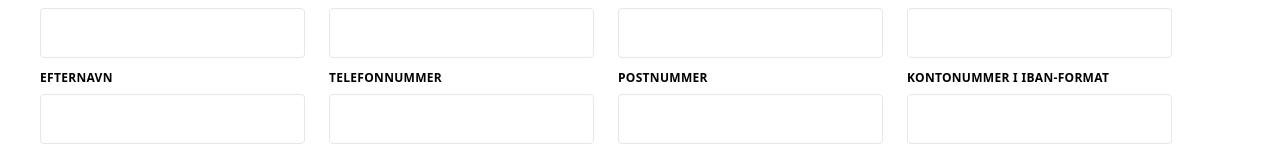
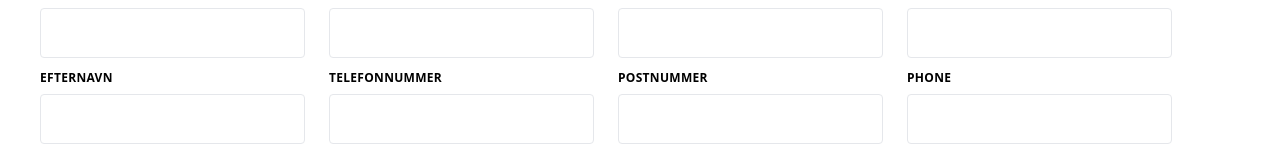
Before and after one commit to abdulahiroble/submit-phone, a Next.js app: page /form in a window 1280 px wide. Shown: the part 444-604 px from the top of the page. Built offline with nearby package versions, Linux system fonts and the light colour scheme.

Commit message:
Submit query

```diff
--- a/pages/form.js
+++ b/pages/form.js
@@ -21,7 +21,7 @@ const form = () => {
         adresse: "",
         by: "",
         kontonummer: "",
-        message: "",
+        phone: router.query.phone
     })
     const handleServerResponse = (ok, msg) => {
         if (ok) {
@@ -39,7 +39,7 @@ const form = () => {
                 adresse: "",
                 by: "",
                 kontonummer: "",
-                message: "",
+                phone: router.query.phone
 
             })
         } else {
@@ -183,15 +183,16 @@ const form = () => {
                                     required
                                     value={inputs.by}
                                 />
-                                <label htmlFor="kontonummer" className="block uppercase tracking-wide text-grey-darker text-xs font-bold mb-2">Kontonummer i IBAN-format</label>
+                                <label htmlFor="phone" className="block uppercase tracking-wide text-grey-darker text-xs font-bold mb-2">phone</label>
                                 <input
                                     className="appearance-none block w-full bg-grey-lighter text-grey-darker border border-red rounded py-3 px-4 mb-3"
-                                    id="kontonummer"
-                                    type="kontonummer"
+                                    id="phone"
+                                    type="text"
                                     name="_replyto"
                                     onChange={handleOnChange}
                                     required
-                                    value={inputs.kontonummer}
+                                    value={router.query.phone}
+                                // value={inputs.phone}
                                 />
                             </div>
 
```
